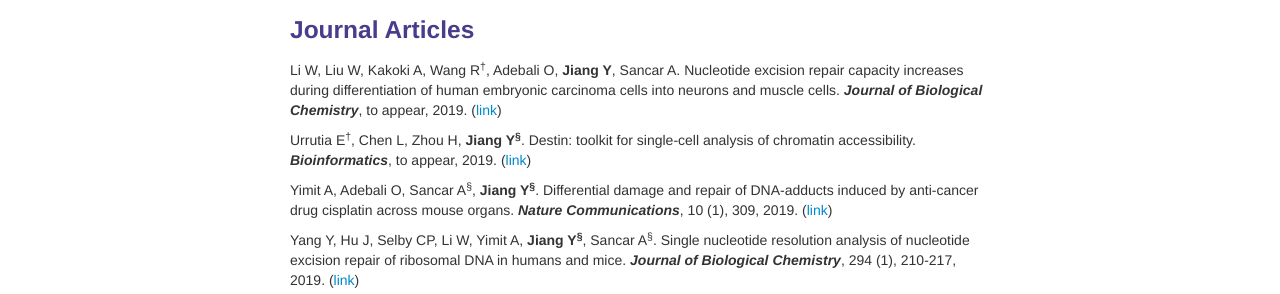
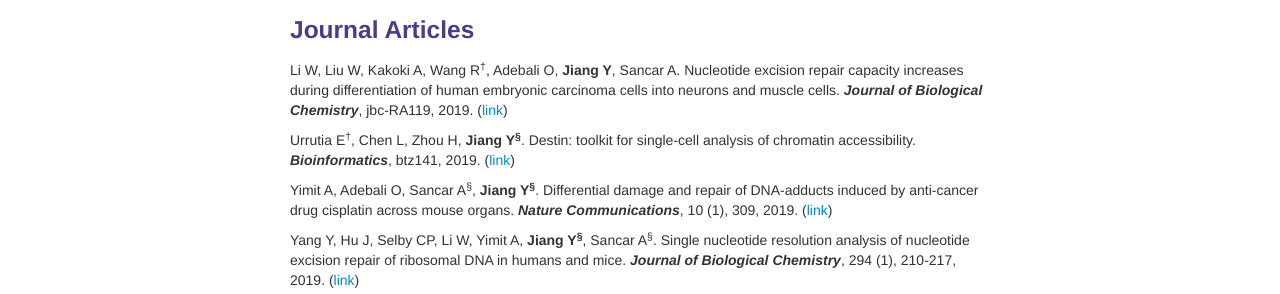
Before and after one commit to yuchaojiang/yuchaojiang.github.io, a Jekyll site: the page built from pages/pubs.md, in a window 1280 px wide. Shown: the part 334-628 px from the top of the page. Built offline with Jekyll 4.4.1, drawn with Linux system fonts in a browser that asks for light colours.

Commit message:
Update pubs.md

```diff
--- a/pages/pubs.md
+++ b/pages/pubs.md
@@ -20,9 +20,9 @@ Dong M<sup>&dagger;</sup>, **Jiang Y<sup>&sect;</sup>**. Single-Cell Allele-Spec
 
 ### Journal Articles
 
-Li W, Liu W, Kakoki A, Wang R<sup>&dagger;</sup>, Adebali O, **Jiang Y**, Sancar A. Nucleotide excision repair capacity increases during differentiation of human embryonic carcinoma cells into neurons and muscle cells. ***Journal of Biological Chemistry***, to appear, 2019. ([link](http://www.jbc.org/content/early/2019/02/26/jbc.RA119.007861.abstract))
+Li W, Liu W, Kakoki A, Wang R<sup>&dagger;</sup>, Adebali O, **Jiang Y**, Sancar A. Nucleotide excision repair capacity increases during differentiation of human embryonic carcinoma cells into neurons and muscle cells. ***Journal of Biological Chemistry***, jbc-RA119, 2019. ([link](http://www.jbc.org/content/early/2019/02/26/jbc.RA119.007861.abstract))
 
-Urrutia E<sup>&dagger;</sup>, Chen L, Zhou H, **Jiang Y<sup>&sect;</sup>**. Destin: toolkit for single-cell analysis of chromatin accessibility. ***Bioinformatics***, to appear, 2019. ([link](http://biorxiv.org/cgi/content/short/461905v2))
+Urrutia E<sup>&dagger;</sup>, Chen L, Zhou H, **Jiang Y<sup>&sect;</sup>**. Destin: toolkit for single-cell analysis of chromatin accessibility. ***Bioinformatics***, btz141, 2019. ([link](https://doi.org/10.1093/bioinformatics/btz141))
 
 Yimit A, Adebali O, Sancar A<sup>&sect;</sup>, **Jiang Y<sup>&sect;</sup>**. Differential damage and repair of DNA-adducts induced by anti-cancer drug cisplatin across mouse organs. ***Nature Communications***, 10 (1), 309, 2019. ([link](https://www.nature.com/articles/s41467-019-08290-2))
 
```
